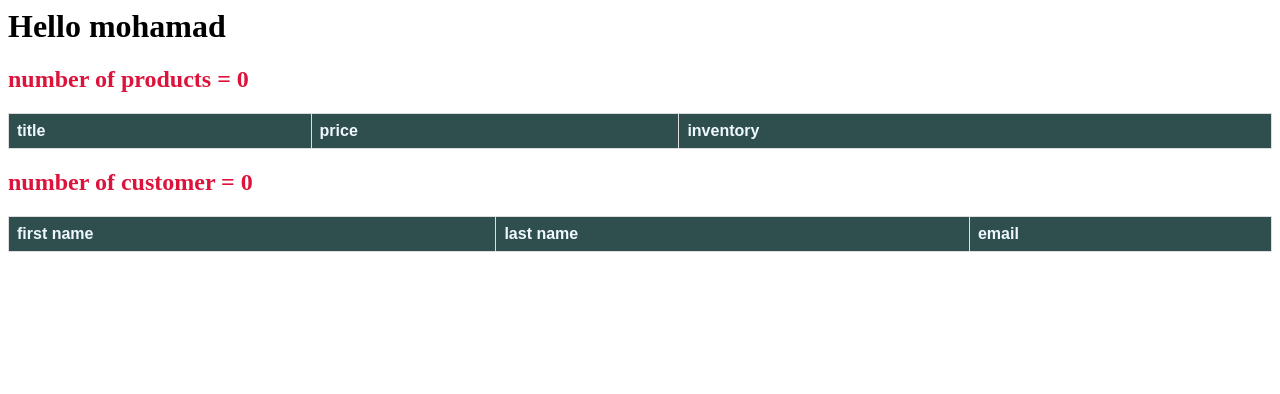
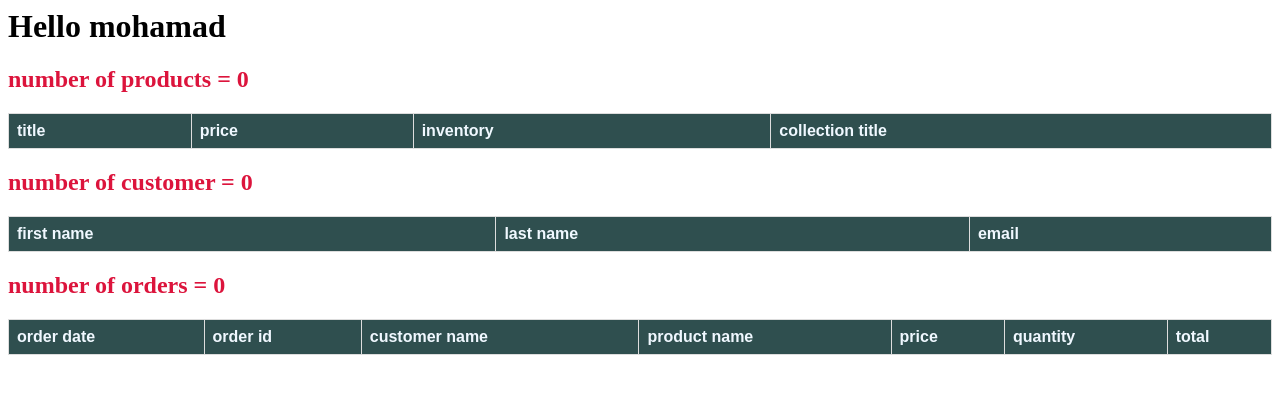
Before and after one commit to mohamad-mvm/django, a Django app: page /playground/hello/ in a window 1280 px wide. Shown: the top 394 px of the page. Run offline with Django 3.2, Linux system fonts and the light colour scheme; data comes from the database, SQL or seed files in the repository; data that the repository does not hold is empty.

Commit message:
relation interactions

```diff
--- a/playground/templates/hello.html
+++ b/playground/templates/hello.html
@@ -7,7 +7,8 @@
         width: 100%;
       }
 
-    td, th {
+      td,
+      th {
         border: 1px solid #dddddd;
         text-align: left;
         padding: 8px;
@@ -25,13 +26,13 @@
     <h1>Hello World</h1>
     {% endif %}
 
-
-    <h2 style="color: crimson;">number of products = {{product_count}}</h2>
+    <h2 style="color: crimson">number of products = {{product_count}}</h2>
     <table>
-      <tr style="background-color:darkslategray;color: aliceblue;">
+      <tr style="background-color: darkslategray; color: aliceblue">
         <th>title</th>
         <th>price</th>
         <th>inventory</th>
+        <th>collection title</th>
       </tr>
       {% for item in products %}
 
@@ -39,13 +40,14 @@
         <td>{{ item.title }}</td>
         <td>{{ item.unit_price }}</td>
         <td>{{ item.inventory }}</td>
+        <td>{{ item.collection.title }}</td>
       </tr>
       {% endfor %}
     </table>
 
-    <h2 style="color: crimson;">number of customer = {{customer_count}}</h2>
+    <h2 style="color: crimson">number of customer = {{customer_count}}</h2>
     <table>
-      <tr style="background-color:darkslategray;color: aliceblue;">
+      <tr style="background-color: darkslategray; color: aliceblue">
         <th>first name</th>
         <th>last name</th>
         <th>email</th>
@@ -60,6 +62,76 @@
       {% endfor %}
     </table>
 
+    <h2 style="color: crimson">number of orders = {{order_count}}</h2>
 
+    <table>
+      <tr style="background-color: darkslategray; color: aliceblue">
+        <th>order date</th>
+        <th>order id</th>
+        <th>customer name</th>
+        <th>product name</th>
+        <th>price</th>
+        <th>quantity</th>
+        <th>total</th>
+      </tr>
+      {% for order in orders %}
+
+      <tr>
+        <td>{{ order.placed_at }}</td>
+        <td>{{ order.id }}</td>
+        <td>{{ order.customer.first_name }}</td>
+
+        {% if order.orderitem_set.all %}
+
+        <td>
+        {% for item in order.orderitem_set.all %}
+          {{ item.product.title }}
+          <br>
+        {% endfor %}
+        </td>
+        <td>
+        {% for item in order.orderitem_set.all %}
+          {{ item.unit_price }}
+          <br>
+        {% endfor %}
+        </td>
+
+        <td>
+        {% for item in order.orderitem_set.all %}
+          {{ item.quantity }}
+          <br>
+        {% endfor %}
+        </td>
+
+        <td>
+        {% for item in order.orderitem_set.all %}
+          {{ item.quantity}}
+          <br>
+        {% endfor %}
+        </td>
+
+
+        {% else %}
+        <td>
+          -
+        </td>
+        <td>
+          -
+        </td>
+        <td>
+          -
+        </td>
+        <td>
+          -
+        </td>
+        {% endif%}
+
+
+
+
+        <!-- <td>{{ item.email }}</td> -->
+      </tr>
+      {% endfor %}
+    </table>
   </body>
 </html>
--- a/playground/views.py
+++ b/playground/views.py
@@ -1,14 +1,22 @@
-import email
-from itertools import count
 from django.shortcuts import render
 from django.http import HttpResponse
 from django.core.exceptions import ObjectDoesNotExist
-from store.models import Customer, Product
+from django.db.models import Q ,F
+from store.models import Customer, Product,Order,OrderItem,Promotion
 
 
 def say_hello(request):
-    products=Product.objects.filter(description__isnull=True)
+    products=Product.objects.select_related('collection').all()[:5]
     product_count=products.count()
+
+    # orders = OrderItem.objects.prefetch_related('order__customer').select_related('order').order_by('order__placed_at')[0:5]
+    orders= Order.objects.prefetch_related('orderitem_set__product').select_related('customer').order_by('placed_at')[0:30]
+    order_count=orders.count()
+
+    # for item22 in orders:
+    #     if item22.orderitem_set.all():
+    #         print(item22.orderitem_set.all()[0].product.title)
+
     customers =Customer.objects.filter(email__iendswith='.net')
     customer_count=customers.count()
 
@@ -17,4 +25,6 @@ def say_hello(request):
                                             'products': list(products),
                                             'product_count': product_count,
                                             'customers':list(customers),
-                                            'customer_count':customer_count})
+                                            'customer_count':customer_count,
+                                            'orders':list(orders),
+                                            'order_count':order_count,})
```
Lines whose indentation alone changed are shown as unchanged.
